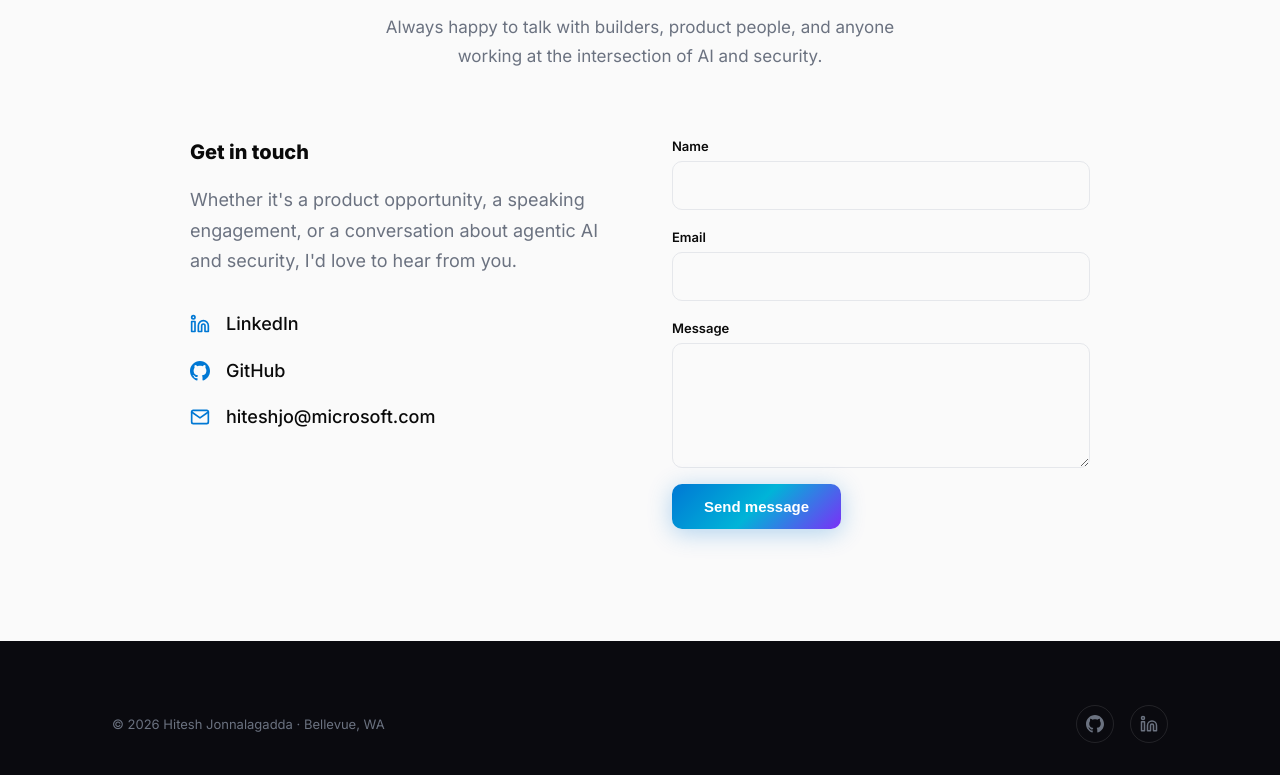
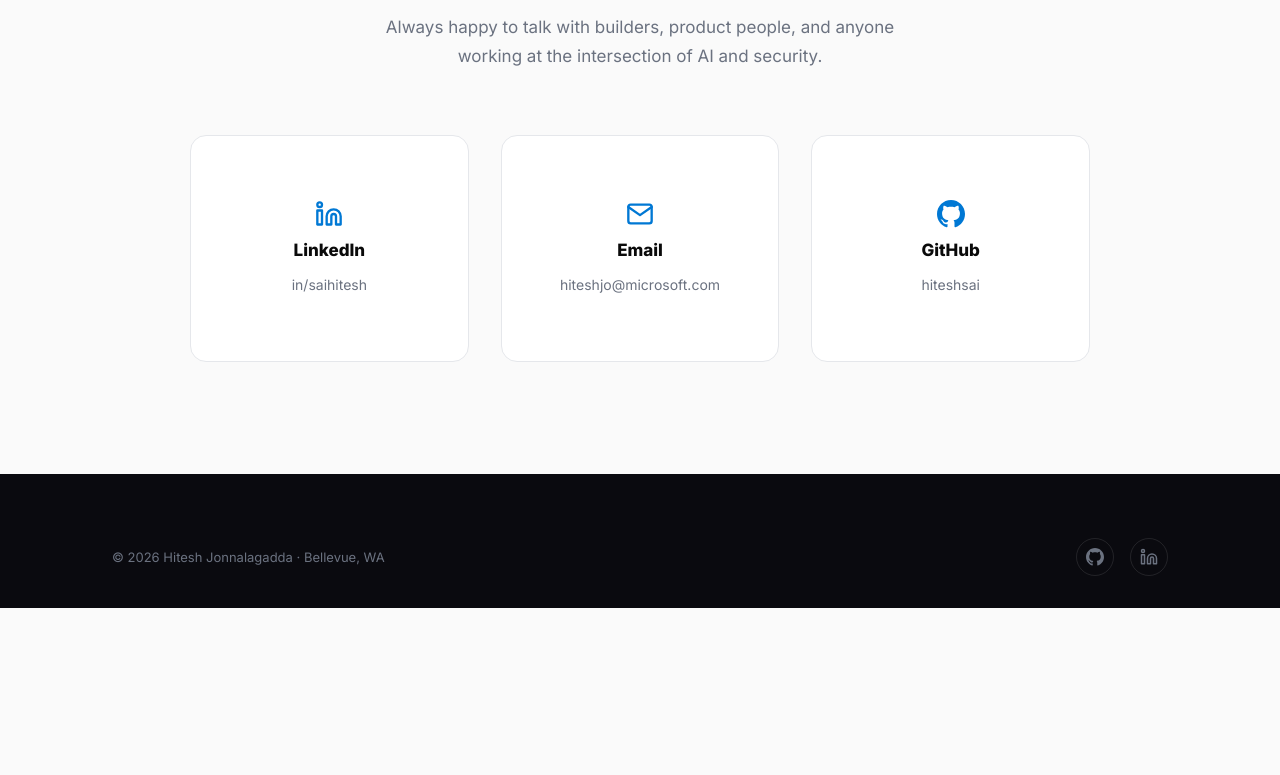
Before and after one commit to hiteshsai/hiteshsai.github.io, a plain HTML site: page index.html in a window 1280 px wide. Shown: the part 6732-7507 px from the top of the page. After the commit the page ends 7340 px from the top, so only its background shows below. Drawn offline with Linux system fonts and the light colour scheme.

Commit message:
Remove contact form, replace with link cards

```diff
--- a/css/style.css
+++ b/css/style.css
@@ -474,40 +474,26 @@ a:hover { color: var(--color-accent-hover); }
 .cert-badge svg { width: 16px; height: 16px; color: var(--color-accent); }
 
 /* --- Contact --------------------------------------------- */
-.contact__grid {
-  display: grid; grid-template-columns: 1fr 1fr;
-  gap: var(--space-xl); max-width: 900px; margin: 0 auto;
+.contact__links {
+  display: flex; justify-content: center; gap: var(--space-lg); flex-wrap: wrap;
+  max-width: 900px; margin: 0 auto;
 }
-.contact__info h3 { font-size: 1.25rem; font-weight: 800; margin-bottom: var(--space-md); }
-.contact__info p { color: var(--color-text-muted); margin-bottom: var(--space-lg); }
-.contact__channels { display: flex; flex-direction: column; gap: var(--space-md); }
-.contact__channel {
-  display: flex; align-items: center; gap: var(--space-md);
-  color: var(--color-text); font-weight: 500; transition: color 0.2s;
+.contact__link-card {
+  display: flex; flex-direction: column; align-items: center; gap: var(--space-sm);
+  padding: var(--space-xl) var(--space-lg);
+  background: var(--color-surface); border: 1px solid var(--color-border);
+  border-radius: var(--radius); min-width: 220px; flex: 1;
+  text-align: center; color: var(--color-text);
+  transition: transform 0.2s, box-shadow 0.2s, border-color 0.2s;
 }
-.contact__channel:hover { color: var(--color-accent); }
-.contact__channel svg { width: 20px; height: 20px; color: var(--color-accent); flex-shrink: 0; }
-
-.contact__form { display: flex; flex-direction: column; gap: var(--space-md); }
-.form-group { display: flex; flex-direction: column; gap: 4px; }
-.form-group label { font-size: 0.8125rem; font-weight: 600; }
-.form-group input,
-.form-group textarea {
-  padding: 0.875rem 1rem; border: 1px solid var(--color-border);
-  border-radius: var(--radius-sm); background: var(--color-bg);
-  color: var(--color-text); font-family: var(--font-sans); font-size: 0.9375rem;
-  transition: border-color 0.2s, box-shadow 0.2s;
+.contact__link-card:hover {
+  transform: translateY(-4px); color: var(--color-text);
+  box-shadow: 0 12px 40px var(--color-card-shadow);
+  border-color: var(--color-accent);
 }
-.form-group input:focus,
-.form-group textarea:focus {
-  outline: none; border-color: var(--color-accent);
-  box-shadow: 0 0 0 3px var(--color-accent-subtle);
-}
-.form-group textarea { resize: vertical; min-height: 120px; }
-
-@media (max-width: 768px) {
-  .contact__grid { grid-template-columns: 1fr; }
-}
+.contact__link-card svg { width: 28px; height: 28px; color: var(--color-accent); }
+.contact__link-label { font-size: 1.0625rem; font-weight: 800; }
+.contact__link-handle { font-size: 0.875rem; color: var(--color-text-muted); }
 
 /* --- Footer ---------------------------------------------- */
 .footer {
--- a/index.html
+++ b/index.html
@@ -370,46 +370,28 @@
           <h2 class="section__title">Let's build something</h2>
           <p class="section__subtitle">Always happy to talk with builders, product people, and anyone working at the intersection of AI and security.</p>
         </div>
-        <div class="contact__grid reveal">
-          <div class="contact__info">
-            <h3>Get in touch</h3>
-            <p>Whether it's a product opportunity, a speaking engagement, or a conversation about agentic AI and security, I'd love to hear from you.</p>
-            <div class="contact__channels">
-              <a class="contact__channel" href="https://www.linkedin.com/in/saihitesh/" target="_blank" rel="noopener noreferrer">
+        <div class="contact__links reveal">
+          <a class="contact__link-card" href="https://www.linkedin.com/in/saihitesh/" target="_blank" rel="noopener noreferrer">
             <svg viewBox="0 0 24 24" fill="none" stroke="currentColor" stroke-width="2" stroke-linecap="round" stroke-linejoin="round">
               <path d="M16 8a6 6 0 0 1 6 6v7h-4v-7a2 2 0 0 0-2-2 2 2 0 0 0-2 2v7h-4v-7a6 6 0 0 1 6-6z"/><rect x="2" y="9" width="4" height="12"/><circle cx="4" cy="4" r="2"/>
             </svg>
-                LinkedIn
+            <span class="contact__link-label">LinkedIn</span>
+            <span class="contact__link-handle">in/saihitesh</span>
           </a>
-              <a class="contact__channel" href="https://github.com/hiteshsai" target="_blank" rel="noopener noreferrer">
+          <a class="contact__link-card" href="mailto:hiteshjo@microsoft.com">
+            <svg viewBox="0 0 24 24" fill="none" stroke="currentColor" stroke-width="2" stroke-linecap="round" stroke-linejoin="round">
+              <path d="M4 4h16c1.1 0 2 .9 2 2v12c0 1.1-.9 2-2 2H4c-1.1 0-2-.9-2-2V6c0-1.1.9-2 2-2z"/><polyline points="22,6 12,13 2,6"/>
+            </svg>
+            <span class="contact__link-label">Email</span>
+            <span class="contact__link-handle">hiteshjo@microsoft.com</span>
+          </a>
+          <a class="contact__link-card" href="https://github.com/hiteshsai" target="_blank" rel="noopener noreferrer">
             <svg viewBox="0 0 24 24" fill="currentColor">
               <path d="M12 0c-6.626 0-12 5.373-12 12 0 5.302 3.438 9.8 8.207 11.387.599.111.793-.261.793-.577v-2.234c-3.338.726-4.033-1.416-4.033-1.416-.546-1.387-1.333-1.756-1.333-1.756-1.089-.745.083-.729.083-.729 1.205.084 1.839 1.237 1.839 1.237 1.07 1.834 2.807 1.304 3.492.997.107-.775.418-1.305.762-1.604-2.665-.305-5.467-1.334-5.467-5.931 0-1.311.469-2.381 1.236-3.221-.124-.303-.535-1.524.117-3.176 0 0 1.008-.322 3.301 1.23.957-.266 1.983-.399 3.003-.404 1.02.005 2.047.138 3.006.404 2.291-1.552 3.297-1.23 3.297-1.23.653 1.653.242 2.874.118 3.176.77.84 1.235 1.911 1.235 3.221 0 4.609-2.807 5.624-5.479 5.921.43.372.823 1.102.823 2.222v3.293c0 .319.192.694.801.576 4.765-1.589 8.199-6.086 8.199-11.386 0-6.627-5.373-12-12-12z"/>
             </svg>
-                GitHub
+            <span class="contact__link-label">GitHub</span>
+            <span class="contact__link-handle">hiteshsai</span>
           </a>
-              <a class="contact__channel" href="mailto:hiteshjo@microsoft.com">
-                <svg viewBox="0 0 24 24" fill="none" stroke="currentColor" stroke-width="2" stroke-linecap="round" stroke-linejoin="round">
-                  <path d="M4 4h16c1.1 0 2 .9 2 2v12c0 1.1-.9 2-2 2H4c-1.1 0-2-.9-2-2V6c0-1.1.9-2 2-2z"/><polyline points="22,6 12,13 2,6"/>
-                </svg>
-                hiteshjo@microsoft.com
-              </a>
-            </div>
-          </div>
-          <form class="contact__form" action="https://formspree.io/xgenwpap" method="POST">
-            <div class="form-group">
-              <label for="name">Name</label>
-              <input type="text" id="name" name="name" required autocomplete="name" />
-            </div>
-            <div class="form-group">
-              <label for="email">Email</label>
-              <input type="email" id="email" name="_replyto" required autocomplete="email" />
-            </div>
-            <div class="form-group">
-              <label for="message">Message</label>
-              <textarea id="message" name="message" rows="5" required></textarea>
-            </div>
-            <button type="submit" class="btn btn--primary" style="align-self: flex-start;">Send message</button>
-          </form>
         </div>
       </div>
     </section>
```
Also changed, not shown: README.md. Lines whose indentation alone changed are shown as unchanged.
